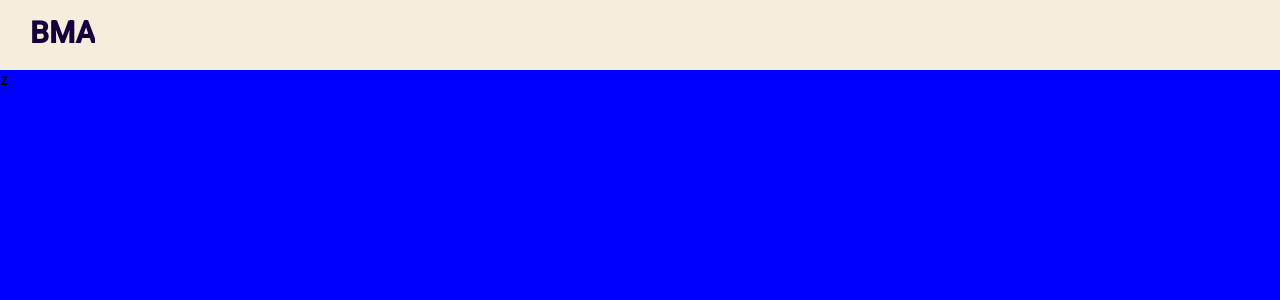
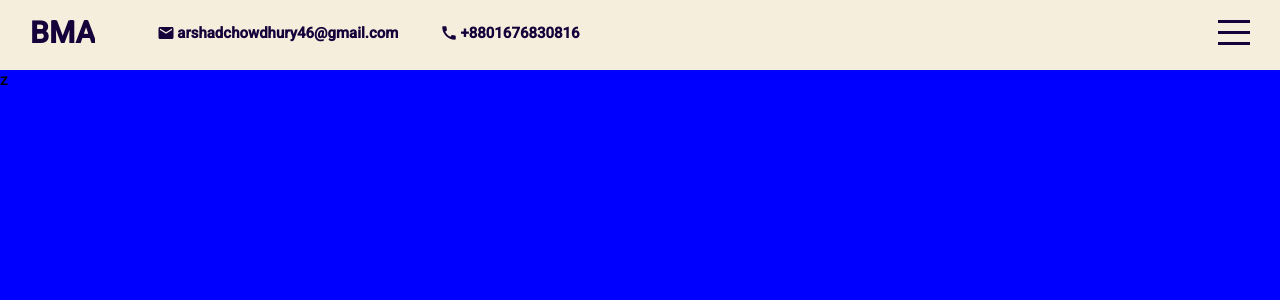
Before and after one commit to ArshadChowdhury/react-portfolio, a React (Create React App) app: page / in a window 1280 px wide. Shown: the top 300 px of the page. Built offline with nearby package versions, Linux system fonts and the light colour scheme.

Commit message:
Did the sidebar

```diff
--- a/package.json
+++ b/package.json
@@ -3,6 +3,8 @@
   "version": "0.1.0",
   "private": true,
   "dependencies": {
+    "@material-ui/core": "^4.12.3",
+    "@material-ui/icons": "^4.11.2",
     "@testing-library/jest-dom": "^5.16.1",
     "@testing-library/react": "^12.1.2",
     "@testing-library/user-event": "^13.5.0",
--- a/public/index.html
+++ b/public/index.html
@@ -11,7 +11,7 @@
       href="https://fonts.googleapis.com/css2?family=Roboto:ital,wght@0,300;0,500;1,900&display=swap"
       rel="stylesheet"
     />
-    <title>React Portfolio</title>
+    <title>Better Mail Arshad</title>
     <style>
       * {
         font-family: "Roboto", sans-serif;
--- a/src/App.jsx
+++ b/src/App.jsx
@@ -1,5 +1,28 @@
+import Contacts from "./components/contacts/Contacts";
+import Topbar from "./components/topbar/Topbar";
+import Intro from "./components/intro/Intro";
+import Portfolio from "./components/portfolio/Portfolio";
+import Works from "./components/works/Works";
+import Testimonials from "./components/testimonials/Testimonials";
+import Sidebar from "./components/sideBar/Sidebar";
+import { useState } from "react";
+import "./app.scss";
+
 function App() {
-  return <div></div>;
+  const [menuActive, setMenuActive] = useState(false);
+  return (
+    <div className="app">
+      <Topbar menuActive={menuActive} setMenuActive={setMenuActive} />
+      <Sidebar menuActive={menuActive} setMenuActive={setMenuActive} />
+      <div className="sections">
+        <Intro />
+        <Portfolio />
+        <Works />
+        <Testimonials />
+        <Contacts />
+      </div>
+    </div>
+  );
 }
 
 export default App;
--- /dev/null
+++ b/src/components/Sidebarclose.jsx
@@ -0,0 +1,6 @@
+import { useState } from "react";
+
+export default function Sidebarclose() {
+  const [menuActive, setMenuActive] = useState(false);
+  return () => setMenuActive(!menuActive);
+}
--- a/src/components/contacts/Contacts.jsx
+++ b/src/components/contacts/Contacts.jsx
@@ -2,7 +2,7 @@ import "./contacts.scss";
 
 export default function Contacts() {
   return (
-    <div className="contacts" id="contact">
+    <div className="contacts" id="contacts">
       q
     </div>
   );
--- /dev/null
+++ b/src/components/sideBar/Sidebar.jsx
@@ -0,0 +1,26 @@
+import Sidebarclose from "../Sidebarclose";
+import "./sidebar.scss";
+
+export default function Sidebar({ menuActive, setMenuActive }) {
+  return (
+    <div className={"sideBar " + (menuActive && "active")}>
+      <ul>
+        <li onClick={() => setMenuActive(!menuActive)}>
+          <a href="#intro">Home</a>
+        </li>
+        <li onClick={() => setMenuActive(!menuActive)}>
+          <a href="#portfolio">Portfolio</a>
+        </li>
+        <li onClick={() => setMenuActive(!menuActive)}>
+          <a href="#works">Works</a>
+        </li>
+        <li onClick={() => setMenuActive(!menuActive)}>
+          <a href="#testimonials">Testimonials</a>
+        </li>
+        <li onClick={() => setMenuActive(!menuActive)}>
+          <a href="#contacts">Contact Me</a>
+        </li>
+      </ul>
+    </div>
+  );
+}
--- /dev/null
+++ b/src/components/sideBar/sidebar.scss
@@ -0,0 +1,43 @@
+@import "../../global.scss";
+
+.sideBar{
+    width: 300px;
+    height: 100vh;
+    background-color: $mainColor;
+    position: fixed;
+    top: 0;
+    right: -300px;
+    z-index: 1;
+    display: flex;
+    flex-direction: column;
+    align-items: center;
+    justify-content: center;
+    transition: all 1s linear;
+
+    &.active{
+        right: 0;
+    }
+
+    ul{
+        width: 50%;
+        margin: 0;
+        padding: 0;
+        list-style: none;
+        font-size: 25px;
+        font-weight: 300;
+        color: white;
+
+        li{
+            margin-bottom: 15px;
+
+            a{
+                font-size: inherit;
+                color:inherit;
+                text-decoration: none;
+            }
+            &:hover{
+                font-weight: 900;
+            }
+        }
+    }
+}
--- a/src/components/topbar/Topbar.jsx
+++ b/src/components/topbar/Topbar.jsx
@@ -1,16 +1,31 @@
 import "./topbar.scss";
+import { Call, Mail } from "@material-ui/icons";
 
-export default function Topbar() {
+export default function Topbar({ menuActive, setMenuActive }) {
   return (
-    <div className="topbar" id="topbar">
+    <div className={"topbar " + (menuActive && "active")}>
       <div className="wrapper">
         <div className="left">
           <a href="#intro" className="logo">
             BMA
           </a>
+          <div className="itemContainer">
+            <Mail className="icon" />
+            <span>arshadchowdhury46@gmail.com</span>
+          </div>
+          <div className="itemContainer">
+            <Call className="icon" />
+            <span>+8801676830816</span>
+          </div>
         </div>
 
-        <div className="right"></div>
+        <div className="right">
+          <div className="menu" onClick={() => setMenuActive(!menuActive)}>
+            <span className="span1"></span>
+            <span className="span2"></span>
+            <span className="span3"></span>
+          </div>
+        </div>
       </div>
     </div>
   );
--- a/src/components/topbar/topbar.scss
+++ b/src/components/topbar/topbar.scss
@@ -9,6 +9,7 @@
     position: fixed;
     top: 0;
     z-index: 2;
+    transition: all 1s linear;
 
     .wrapper{
         padding: 15px 30px;
@@ -17,12 +18,72 @@
         justify-content: space-between;
 
         .left{
+            display: flex;
+            align-items: center;
+
 
             .logo{
                 font-size: 30px;
                 text-decoration: none;
                 font-weight: 900;
                 color: inherit;
+                margin-right: 40px;
+            }
+
+            .itemContainer{
+                display: flex;
+                align-items: center;
+                padding: 0 20px;
+
+                .icon{
+                    padding: 0 2px;
+                    font-size: 18px;
+                }
+
+                span{
+                    font-size: 15px;
+                    font-weight: 900;
+                }
+            }
+        }
+        .right{
+
+             .menu{
+                 display: flex;
+                 flex-direction: column;
+                 width: 32px;
+                 height: 25px;
+                 justify-content: space-between;
+                 cursor: pointer;
+
+                 span{
+                     width: 100%;
+                     height: 3px;
+                     background-color: $mainColor;
+                     transform-origin: left;
+                     transition: all 1s linear;
+                 }
+             }
+        }
+    }
+    &.active{
+        background-color: $mainColor;
+        color: #fff;
+
+
+        .menu{
+            span{
+                &:first-child{
+                    background-color: #fff;
+                    transform: rotate(45deg);
+                }
+                &:nth-child(2){
+                    opacity: 0;
+                }
+                &:last-child{
+                    background-color: #fff;
+                    transform: rotate(-45deg);
+                }
             }
         }
     }
--- a/src/index.jsx
+++ b/src/index.jsx
@@ -1,24 +1,5 @@
 import React from "react";
 import ReactDOM from "react-dom";
 import App from "./App";
-import "./app.scss";
-import Contacts from "./components/contacts/Contacts";
-import Topbar from "./components/topbar/Topbar";
-import Intro from "./components/intro/Intro";
-import Portfolio from "./components/portfolio/Portfolio";
-import Works from "./components/works/Works";
-import Testimonials from "./components/testimonials/Testimonials";
 
-ReactDOM.render(
-  <div className="app">
-    <Topbar />
-    <div className="sections">
-      <Intro />
-      <Portfolio />
-      <Works />
-      <Testimonials />
-      <Contacts />
-    </div>
-  </div>,
-  document.getElementById("root")
-);
+ReactDOM.render(<App />, document.getElementById("root"));
```
Also changed, not shown: 1 other file (tests, documents, lock files or other folders).
